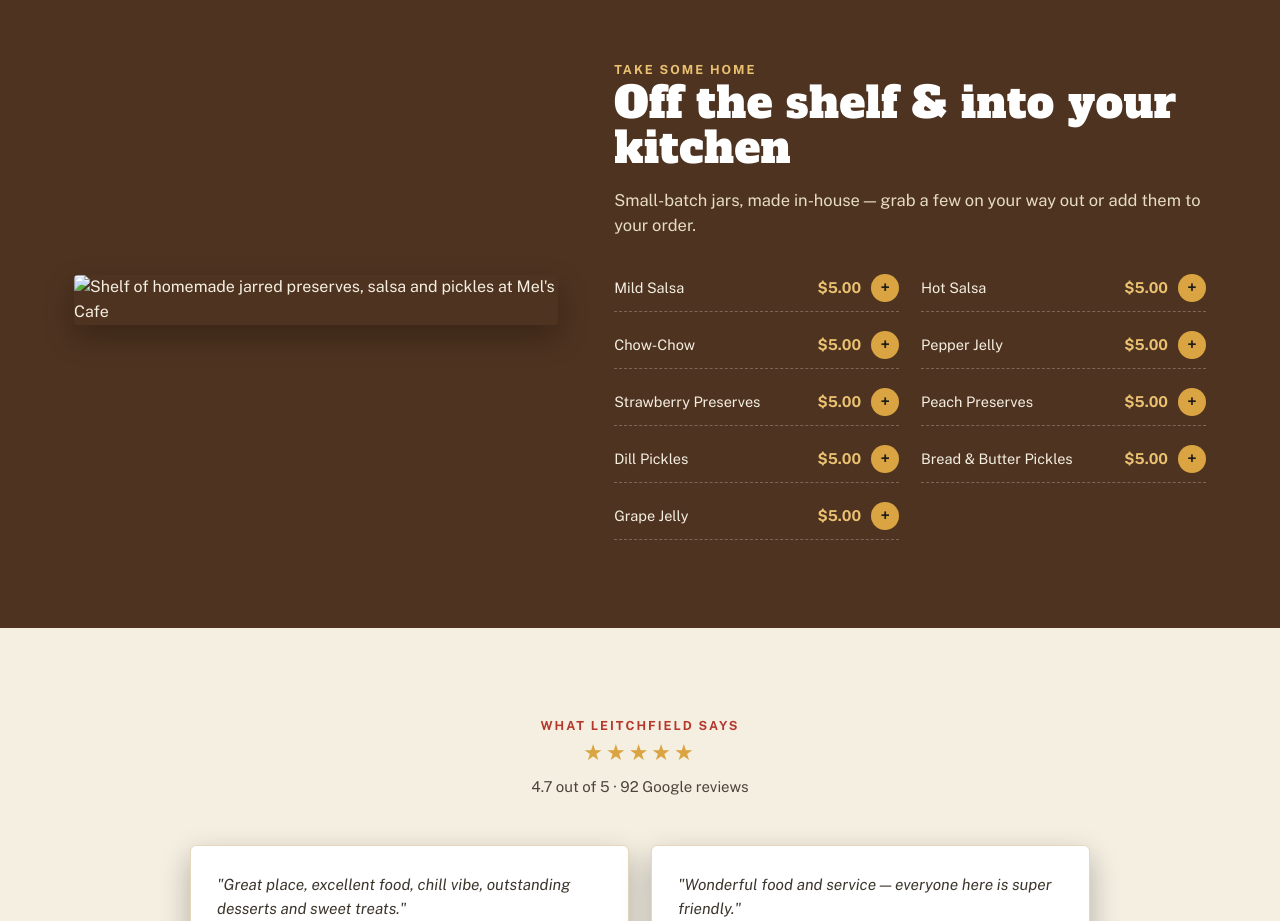
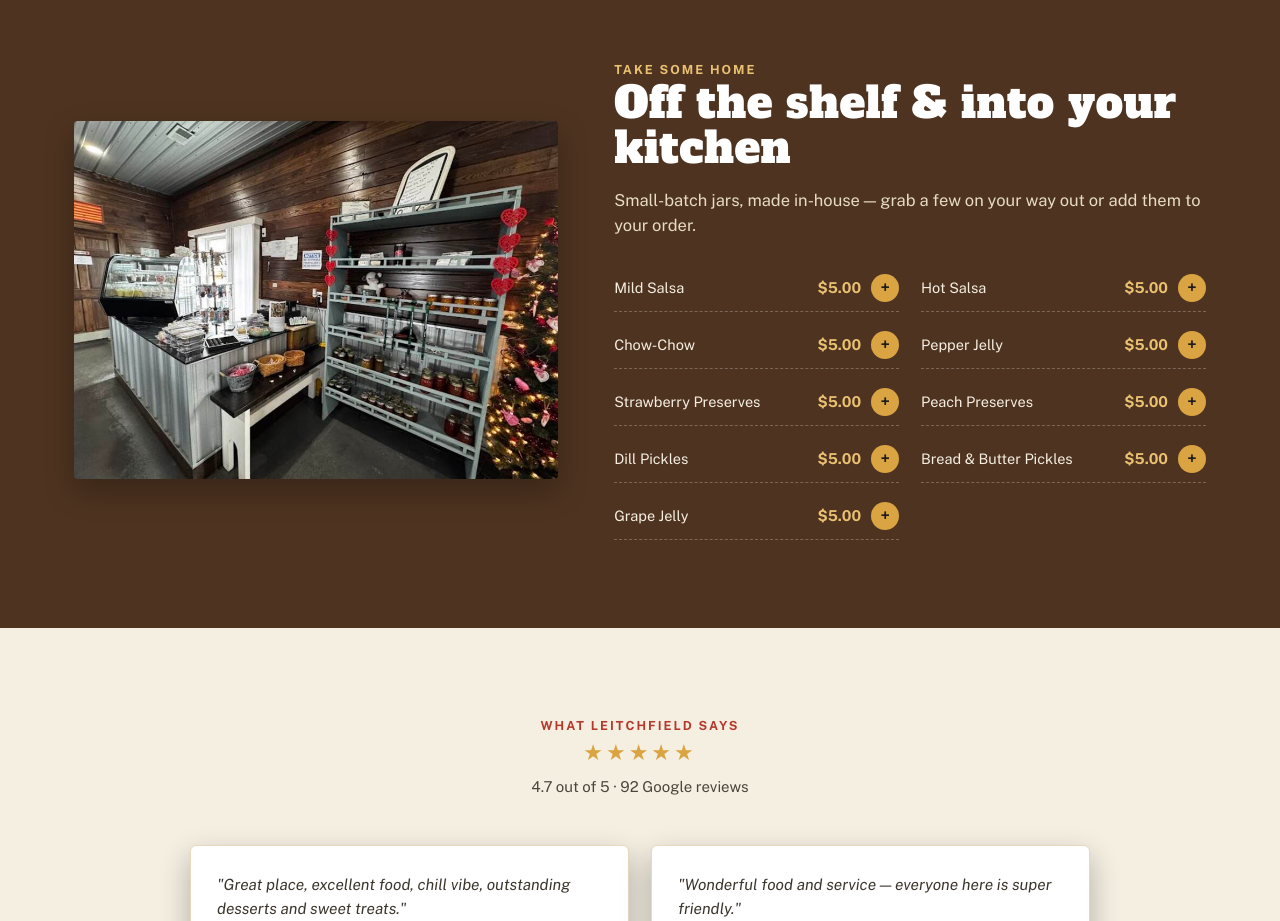
Before and after one commit to calebkvng30/Restaurants-template-, a website: page index.html in a window 1280 px wide. Shown: the part 3620-4541 px from the top of the page. Drawn offline with nearby package versions, Linux system fonts and the light colour scheme.

Commit message:
Update image paths in index.html

```diff
--- a/index.html
+++ b/index.html
@@ -12,7 +12,7 @@
 <meta property="og:title" content="Mel's Cafe — Leitchfield, Kentucky">
 <meta property="og:description" content="Home-style buffets, hand-breaded catfish, smoked brisket and homemade desserts. Order ahead for pickup.">
 <meta property="og:type" content="restaurant.menu">
-<meta property="og:image" content="assets/images/exterior-building.jpg">
+<meta property="og:image" content="exterior-building.jpg">
 <meta property="og:locale" content="en_US">
 
 <!-- Local SEO structured data -->
@@ -373,7 +373,7 @@
 <section class="pantry" id="pantry">
   <div class="wrap pantry-grid">
     <figure>
-      <img src="assets/images/shelf-jars-hearts.jpg" alt="Shelf of homemade jarred preserves, salsa and pickles at Mel's Cafe" loading="lazy">
+      <img src="shelf-jars-hearts.jpg" alt="Shelf of homemade jarred preserves, salsa and pickles at Mel's Cafe" loading="lazy">
     </figure>
     <div>
       <div class="section-head">
```
